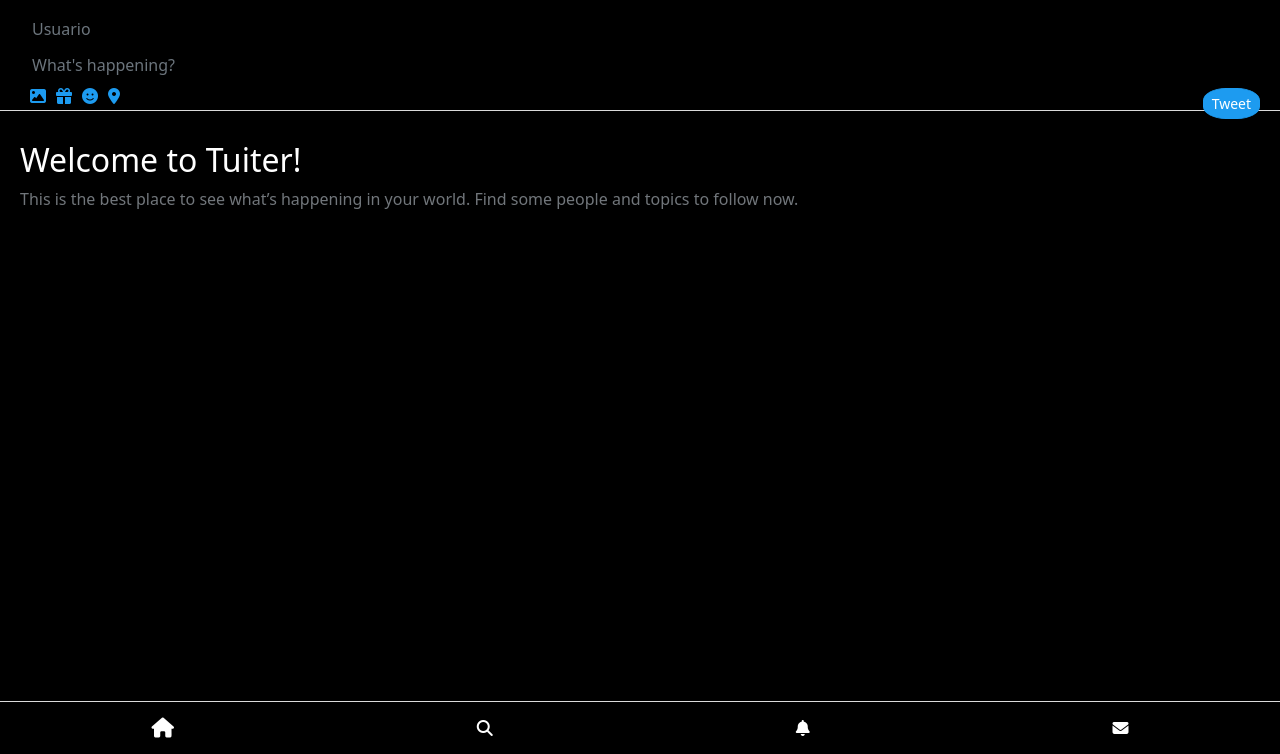
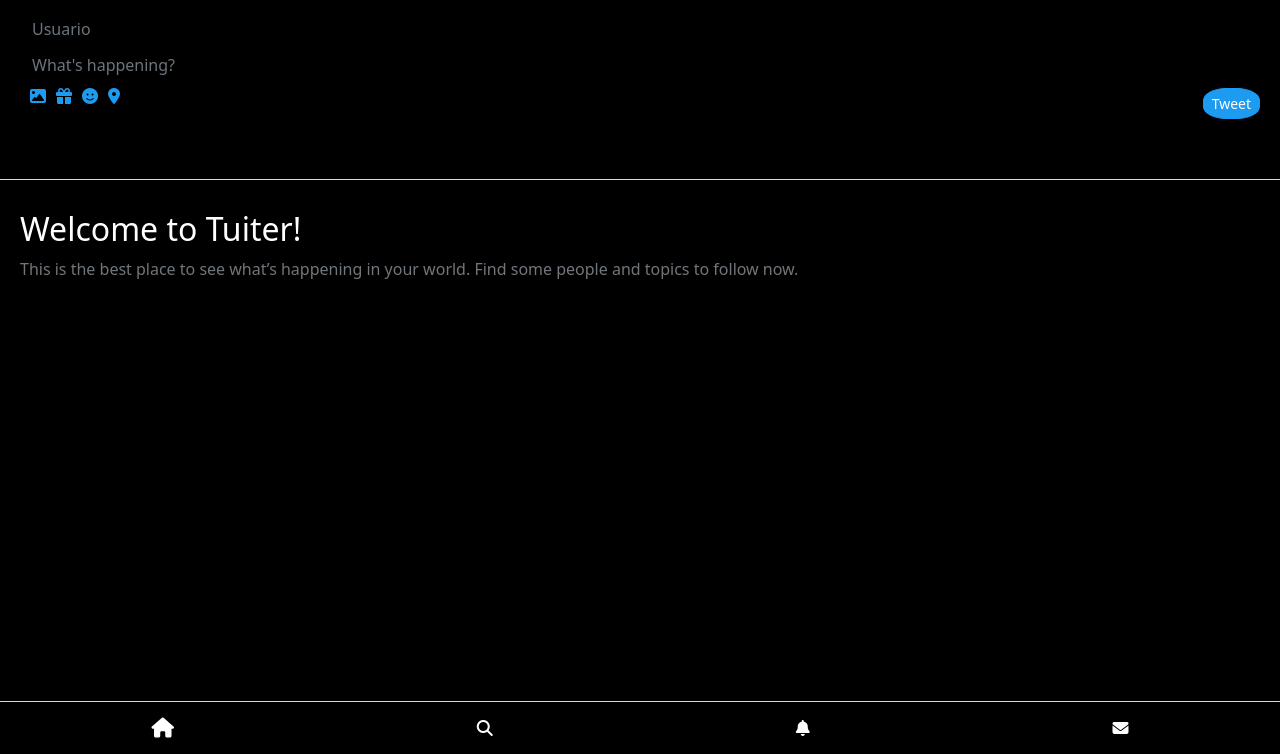
Before and after one commit to IIC3585-2022/pwa-grupo-09, a plain HTML site: page index.html in a window 1280 px wide. Shown: the part 46-800 px from the top of the page. Drawn offline with nearby package versions, Linux system fonts and the light colour scheme.

Commit message:
style: fix input box :art:

```diff
--- a/css/style.css
+++ b/css/style.css
@@ -64,7 +64,7 @@ html,
 
 .input-box {
   width: 100%;
-  height: 15%;
+  height: 25%;
   padding-top: 4px;
   padding-bottom: 4px;
   padding-left: 20px;
```
